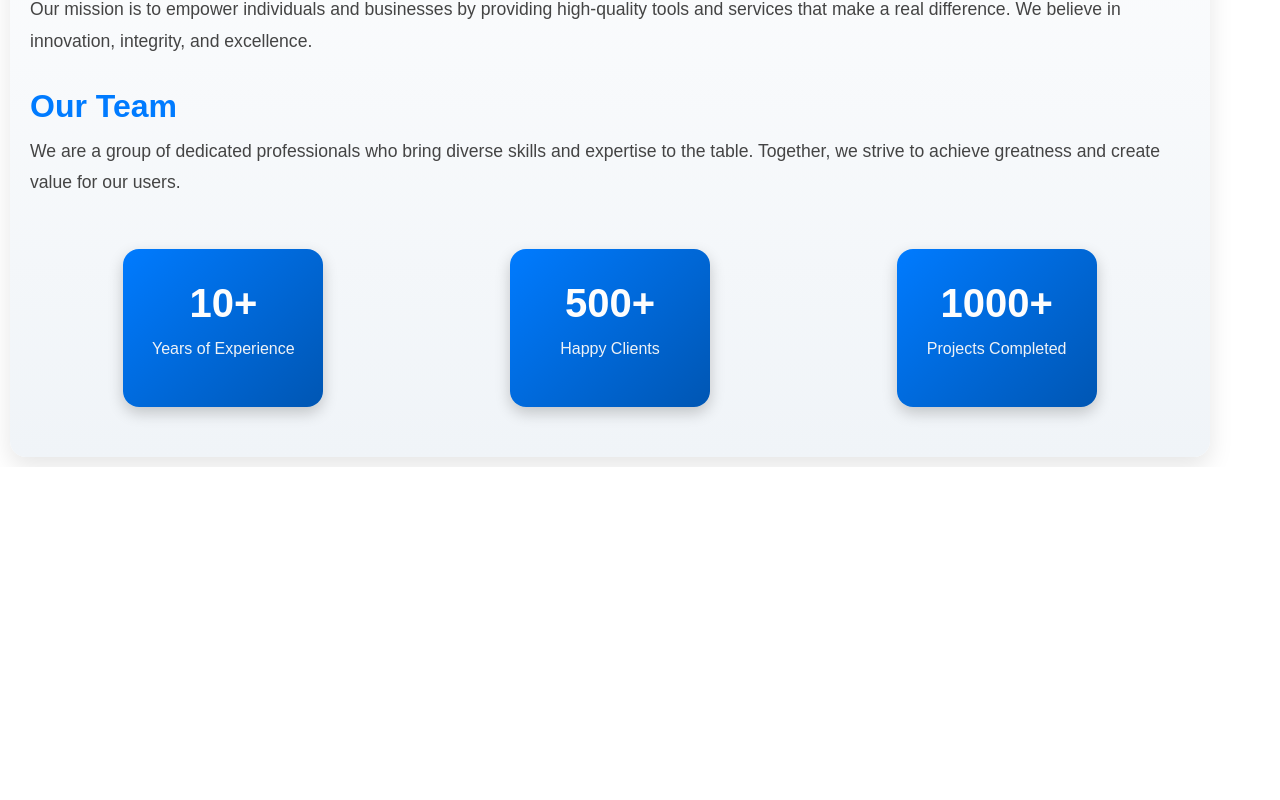
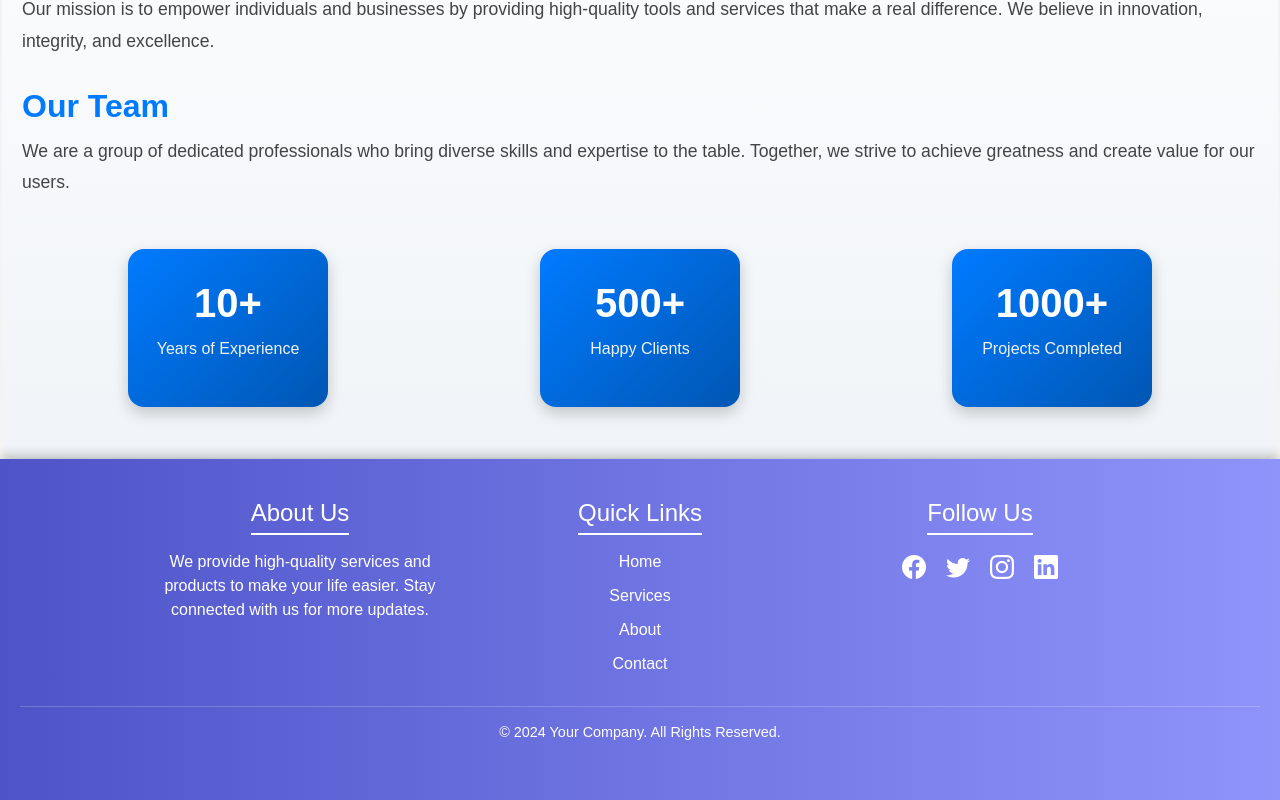
Before and after one commit to kishorshelar07/react_routing, a React (Create React App) app: page /about in a window 1280 px wide. Shown: the part 341-1141 px from the top of the page. Before the commit the page ends 808 px from the top, so only its background shows below. Built offline with nearby package versions, Linux system fonts and the light colour scheme.

Commit message:
added footer

```diff
--- a/src/App.js
+++ b/src/App.js
@@ -10,6 +10,8 @@ import FAQ from './components/Faq';
 import Blog from './components/Blog';
 import Sidebar from './components/Sidebar'; // Import Sidebar component
 import './App.css';
+import Footer from './components/Footer';
+
 function App() {
   const [isSidebarOpen, setIsSidebarOpen] = useState(true); // State to control sidebar visibility
 
@@ -31,6 +33,7 @@ function App() {
           <Route path="/faq" element={<FAQ />} />
           <Route path="/blog" element={<Blog />} />
         </Routes>
+        <Footer />
       </div>
     </div>
   );
--- a/src/components/About.css
+++ b/src/components/About.css
@@ -1,7 +1,7 @@
 /* About Page Container */
 .about-page {
-  max-width: 1200px;
-  margin: 10px;
+  max-width: 100%;
+  margin: 2px;
   padding: 40px 20px;
   background: linear-gradient(to bottom, #ffffff, #f0f4f8);
   border-radius: 16px;
--- /dev/null
+++ b/src/components/Footer.css
@@ -0,0 +1,83 @@
+/* Footer container */
+.footer {
+    background: linear-gradient(90deg, #4e54c8, #8f94fb);
+    color: #ffffff;
+    padding: 40px 20px;
+    font-family: 'Arial', sans-serif;
+    text-align: center;
+    box-shadow: 0px -4px 10px rgba(0, 0, 0, 0.2);
+  }
+
+  /* Footer content layout */
+  .footer-content {
+    display: flex;
+    flex-wrap: wrap;
+    justify-content: center;
+    gap: 40px;
+    margin-bottom: 20px;
+  }
+
+  /* Footer sections */
+  .footer-section {
+    flex: 1;
+    max-width: 300px;
+    min-width: 200px;
+  }
+
+  .footer-section h3 {
+    margin-bottom: 15px;
+    font-size: 1.5rem;
+    border-bottom: 2px solid #fff;
+    display: inline-block;
+    padding-bottom: 5px;
+  }
+
+  /* Footer text */
+  .footer-section p {
+    font-size: 1rem;
+    line-height: 1.5;
+    margin-bottom: 15px;
+  }
+
+  /* Footer links */
+  .footer-section ul {
+    list-style: none;
+    padding: 0;
+    margin: 0;
+  }
+
+  .footer-section ul li {
+    margin-bottom: 10px;
+  }
+
+  .footer-section ul li a {
+    color: #ffffff;
+    text-decoration: none;
+    font-size: 1rem;
+    transition: color 0.3s ease;
+  }
+
+  .footer-section ul li a:hover {
+    color: #ffcb05;
+  }
+
+  /* Social media links */
+  .social-links a {
+    margin: 0 10px;
+    color: #ffffff;
+    font-size: 1.5rem;
+    transition: transform 0.3s ease, color 0.3s ease;
+  }
+
+  .social-links a:hover {
+    color: #ffcb05;
+    transform: scale(1.2);
+  }
+
+  /* Footer bottom text */
+  .footer-bottom {
+    font-size: 0.9rem;
+    border-top: 1px solid #ffffff33;
+    padding-top: 15px;
+    margin-top: 20px;
+  }
--- /dev/null
+++ b/src/components/Footer.js
@@ -0,0 +1,43 @@
+import React from 'react';
+import './Footer.css'; // Import the CSS file for styling
+
+const Footer = () => {
+  return (
+    <footer className="footer">
+      <div className="footer-content">
+        <div className="footer-section">
+          <h3>About Us</h3>
+          <p>
+            We provide high-quality services and products to make your life easier. Stay connected with us for more updates.
+          </p>
+        </div>
+
+        <div className="footer-section">
+          <h3>Quick Links</h3>
+          <ul>
+            <li><a href="#home">Home</a></li>
+            <li><a href="#services">Services</a></li>
+            <li><a href="#about">About</a></li>
+            <li><a href="#contact">Contact</a></li>
+          </ul>
+        </div>
+
+        <div className="footer-section">
+          <h3>Follow Us</h3>
+          <div className="social-links">
+            <a href="#facebook"><i className="bi bi-facebook"></i></a>
+            <a href="#twitter"><i className="bi bi-twitter"></i></a>
+            <a href="#instagram"><i className="bi bi-instagram"></i></a>
+            <a href="#linkedin"><i className="bi bi-linkedin"></i></a>
+          </div>
+        </div>
+      </div>
+
+      <div className="footer-bottom">
+        <p>&copy; {new Date().getFullYear()} Your Company. All Rights Reserved.</p>
+      </div>
+    </footer>
+  );
+};
+
+export default Footer;
--- a/src/components/Services.css
+++ b/src/components/Services.css
@@ -1,7 +1,7 @@
 /* General Page Styling */
 .services-page {
   padding: 40px 20px;
-  max-width: 1200px;
+  max-width: 100%;
   text-align: center;
   background: linear-gradient(to bottom, #f0f8ff, #e6f7ff);
   border-radius: 16px;
--- a/src/components/Sidebar.css
+++ b/src/components/Sidebar.css
@@ -4,7 +4,7 @@
   top: 0;
   left: 0;
   height: 100%;
-  width: 250px;
+  width: 160px;
   background: linear-gradient(90deg, #4e54c8, #8f94fb);  color: white;
   transform: translateX(-100%);
   transition: transform 0.3s ease;
@@ -33,6 +33,7 @@
 
 .sidebar-content {
   padding: 20px;
+  margin-top: 30px;
 }
 
 .sidebar nav a {
@@ -95,7 +96,7 @@
 /* Responsive design */
 @media (max-width: 768px) {
   .sidebar {
-    width: 200px;
+    width: 160px;
   }
 
   .sidebar.closed {
--- a/src/components/Sidebar.js
+++ b/src/components/Sidebar.js
@@ -20,6 +20,7 @@ const Sidebar = () => {
         <h1 className="navbar-title">My App</h1>
       </nav>
       {/* Sidebar */}
+
       <div className={`sidebar ${isOpen ? 'open' : 'closed'}`}>
         {/* Toggle Button */}
         <button className="sidebar-toggle-btn" onClick={toggleSidebar}>
```
